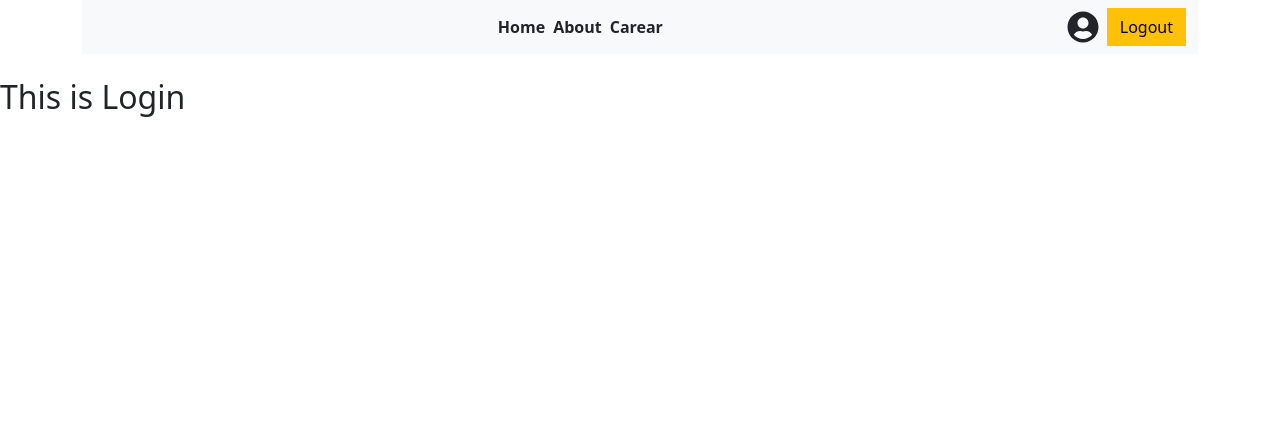
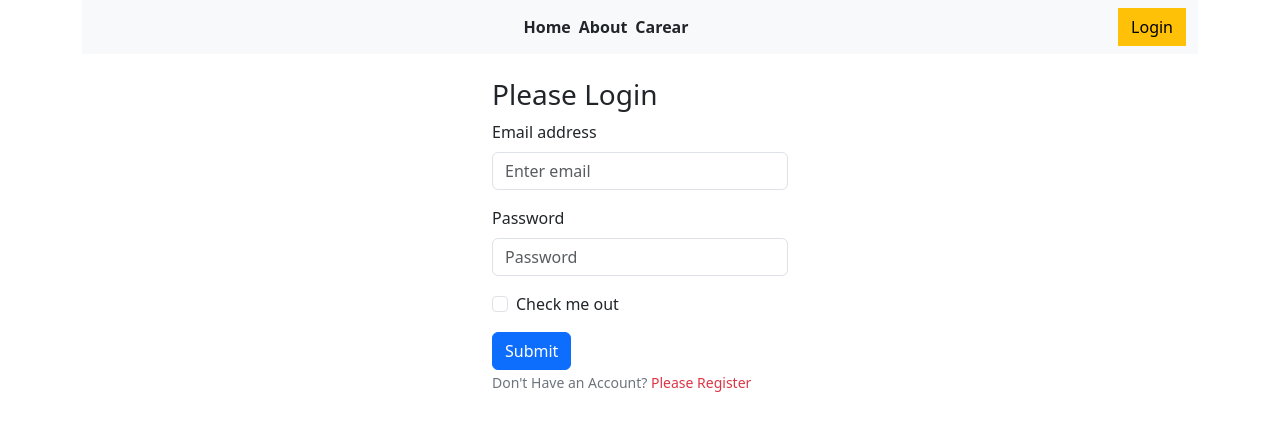
Before and after one commit to Foysalhossain/online-news-portal, a React (Vite) app: page /login in a window 1280 px wide. Shown: the top 430 px of the page. Built offline with nearby package versions, Linux system fonts and the light colour scheme.

Commit message:
login page added

```diff
--- a/src/pages/Login/Login/Login.jsx
+++ b/src/pages/Login/Login/Login.jsx
@@ -1,10 +1,40 @@
-
+import { Container } from "react-bootstrap";
+import Button from 'react-bootstrap/Button';
+import Form from 'react-bootstrap/Form';
+import { Link } from "react-router-dom";
 
 const Login = () => {
     return (
-        <div>
-            <h2>This is Login</h2>
-        </div>
+        <Container className="w-25 mx-auto">
+            <h3>Please Login</h3>
+            <Form>
+                <Form.Group className="mb-3" controlId="formBasicEmail">
+                    <Form.Label>Email address</Form.Label>
+                    <Form.Control type="email" name="email" placeholder="Enter email" required />
+                </Form.Group>
+
+                <Form.Group className="mb-3" controlId="formBasicPassword">
+                    <Form.Label>Password</Form.Label>
+                    <Form.Control type="password" name="password" placeholder="Password" required />
+                </Form.Group>
+                <Form.Group className="mb-3" controlId="formBasicCheckbox">
+                    <Form.Check type="checkbox" label="Check me out" />
+                </Form.Group>
+                <Button variant="primary" type="submit">
+                    Submit
+                </Button>
+                <br />
+                <Form.Text className="text-secondary">
+                    Don't Have an Account? <Link to="/register" className="text-decoration-none text-danger">Please Register</Link>
+                </Form.Text>
+                <Form.Text className="text-success">
+
+                </Form.Text>
+                <Form.Text className="text-danger">
+
+                </Form.Text>
+            </Form>
+        </Container>
     );
 };
 
--- a/src/pages/Shared/NavigationBar/NavigationBar.jsx
+++ b/src/pages/Shared/NavigationBar/NavigationBar.jsx
@@ -13,7 +13,7 @@
                     <Navbar.Toggle aria-controls="responsive-navbar-nav" />
                     <Navbar.Collapse id="responsive-navbar-nav">
                         <Nav className="mx-auto fw-bold">
-                            <Link to='/' className="text-dark text-decoration-none" >Home</Link>
+                            <Link to='/category/0' className="text-dark text-decoration-none" >Home</Link>
                             <Link className="text-dark ps-2 text-decoration-none" >About</Link>
                             <Link className="text-dark ps-2 text-decoration-none" >Carear</Link>
                             {/* <Nav.Link href="#pricing">About</Nav.Link>
--- a/src/providers/AuthProvider.jsx
+++ b/src/providers/AuthProvider.jsx
@@ -7,7 +7,7 @@
 const auth = getAuth(app);
 
 const AuthProvider = ({ children }) => {
-    const user = { displayName: "Muri khan" }
+    const user = null;
     const authInfo = {
         user,
     }
```
